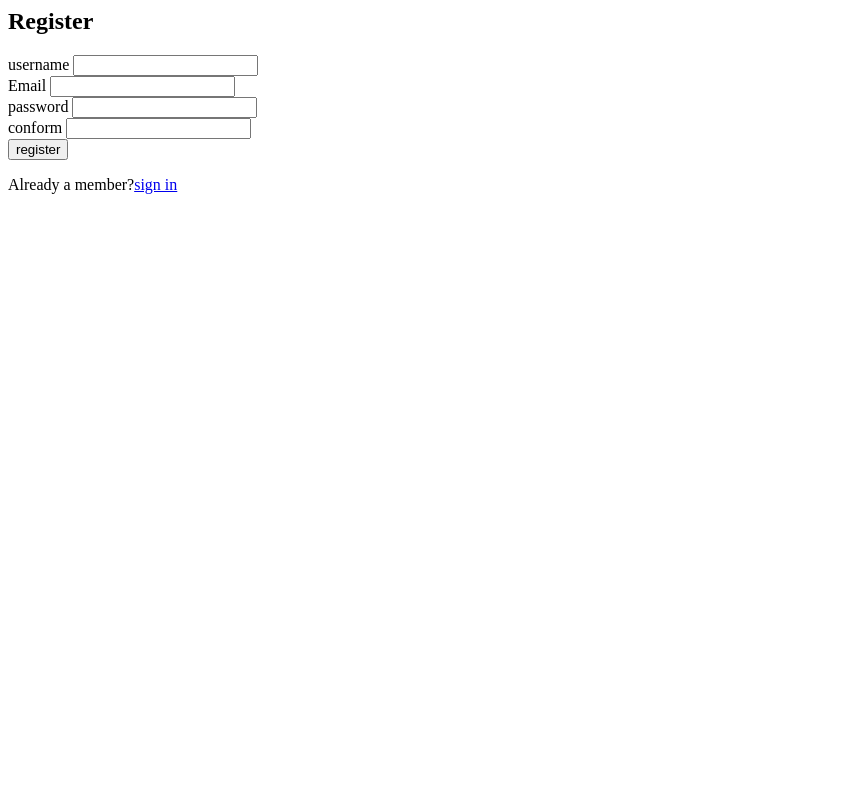
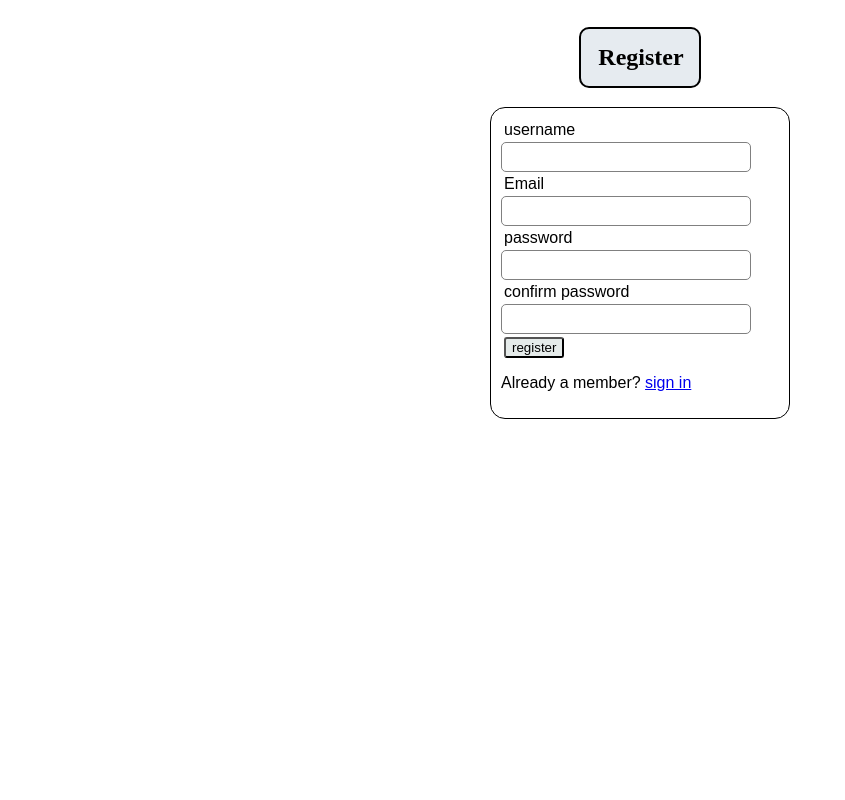
Before and after one commit to panchaksharigs/simple-login-form, a PHP site: page /Register.php in a window 1280 px wide. Shown: the whole page, without its empty margins (0-845 px from the left). Run offline with PHP 8.4, Linux system fonts and the light colour scheme.

Commit message:
sec commit

```diff
--- a/Register.php
+++ b/Register.php
@@ -1,34 +1,40 @@
 <html>
+
     <head>
         <title>user registeration form</title>
+        <link rel="stylesheet" type="text/css" href="style.css">
     </head>
-    <body>
+    <body >
         <div class="header">
             <h2>Register</h2>
         </div>
         <form action="pro.php" method="post">
-            <div class="input-grp">
+            <div class="in-grp">
                 <label>username</label>
-                <input type="text" name="username">
+                <input type="text" name="username"required>
              </div>
-             <div class="input-grp">
-                <label>Email</label>
-                <input type="email" name="email">
+
+             <div class="in-grp">
+                <label>Email   </label>
+                <input type="email" name="email"   required>
              </div>
-             <div class="input-grp">
-                <label>password</label>
-                <input type="password" name="password_1">
+
+             <div class="in-grp">
+                <label>password <i class='fas fa-lock'></i> </label>
+                <input type="password" name="password_1"required>
              </div>
-             <div class="input-grp">
-                <label>conform</label>
-                <input type="password" name="password_2">
+
+             <div class="in-grp">
+                <label>confirm password <i class='fas fa-lock'></i> </label>
+                <input type="password" name="password_2"required>
              </div>
-             <div class="input-grp">
+
+             <div class="in-grp">
 
                 <button type="submit" name="register" class="btn">register</button>
              </div>
-             <p>
-                 Already a member?<a href="login.php">sign in</a>
+             <p class="txt">
+                 Already a member?   <a href="login.php">sign in</a>
              </p>
 
         </form>
--- a/pro2.php
+++ b/pro2.php
@@ -13,7 +13,7 @@ if(isset($_POST['login']))
 
         header("location:simple.php");
       } else{
-        echo " bye";
+        echo " login fail";
       }
 }
 ?>
--- /dev/null
+++ b/style.css
@@ -0,0 +1,59 @@
+body{
+    text-align:center;
+}
+form{
+border:1px solid;
+
+margin: auto;
+margin-left:auto;
+padding: 10px;
+padding-left:auto;
+padding-right:auto;
+width:300px;
+text-align:left;
+background-color:white;
+border-radius:15px;
+box-sizing:border-box;
+}
+.in-grp{
+     margin: 10px,0px,10px,0px;
+}
+.in-grp label{
+    display: block;
+    margin: 3px;
+    font-family: sans-serif;
+
+}
+.in-grp input{
+    height: 30px;
+    width: 90%;
+    padding: 5px,10px;
+    border-radius: 5px;
+    border: 1px solid grey;
+}
+.btn{
+    margin: 3px;
+    display: block;
+    padding: auto;
+    border-radius: 3px;
+    background-color: rgb(229, 235, 234);
+}
+.txt{
+    font-family: Arial, Helvetica, sans-serif;
+}
+table,td,th{
+    border: 1px solid black ;
+}
+h2{
+    display: inline-flex;
+    margin: 19px;
+    border: 2px solid;
+    border-radius: 10px;
+    padding: 15px;
+    padding-left: 17px;
+    padding-right: 15px;
+    padding-top: 15px;
+    padding-bottom: 15px;
+    background-color: rgb(230, 235, 240);
+
+}
```
Also changed, not shown: login.php (+7 -6 lines), simple.php (+29 -18 lines).
